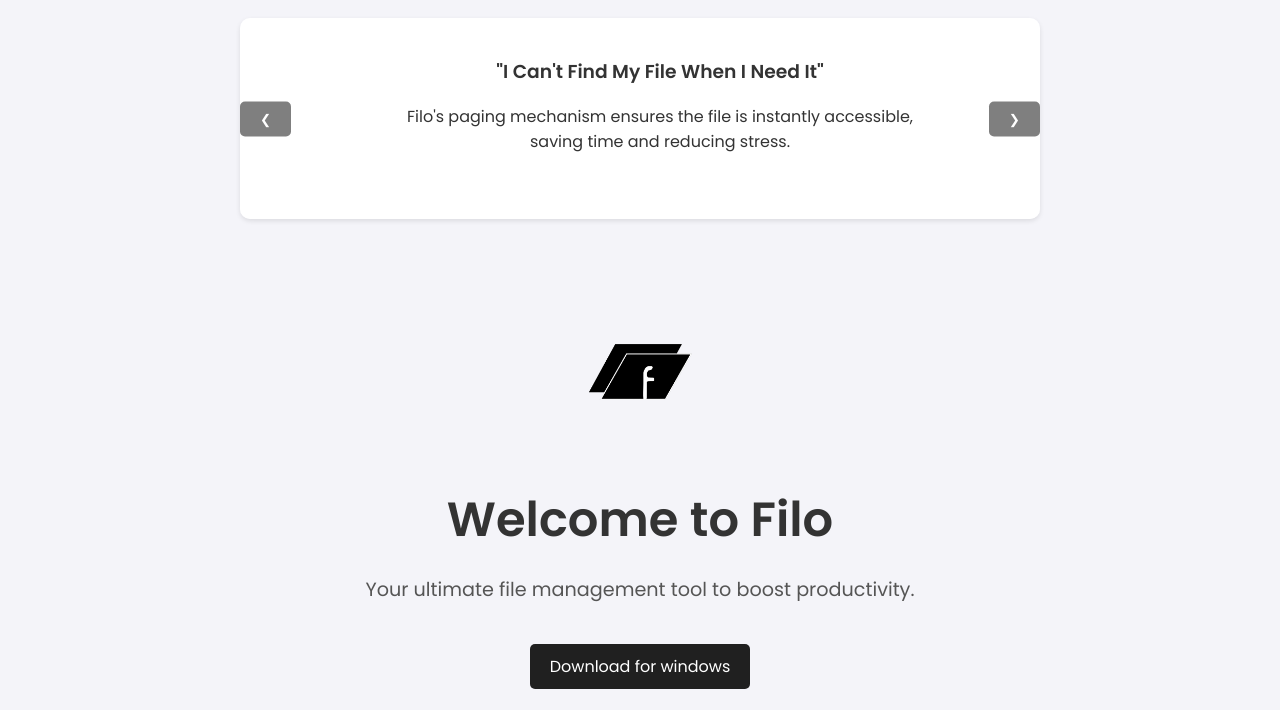
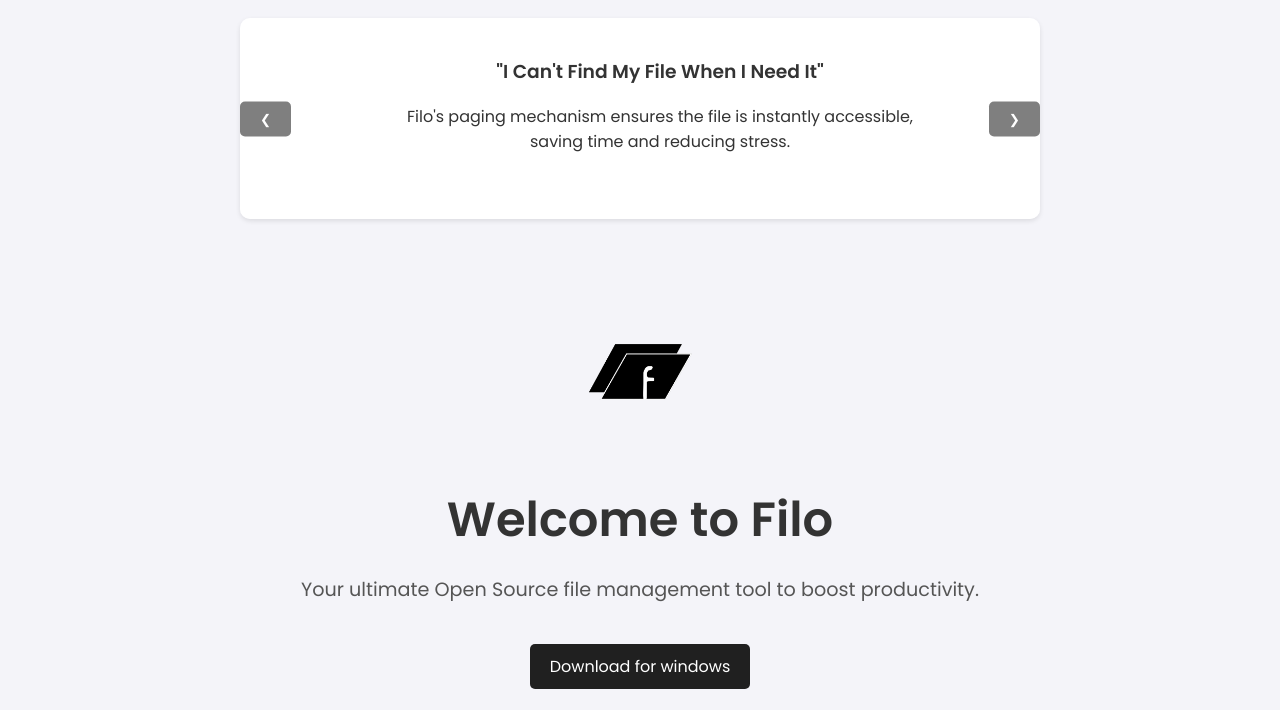
Before and after one commit to AmanVerma0047/Filo.site, a plain HTML site: page index.html in a window 1280 px wide. Shown: the part 90-800 px from the top of the page. Drawn offline with Linux system fonts and the light colour scheme.

Commit message:
added "open source"

```diff
--- a/index.html
+++ b/index.html
@@ -200,7 +200,7 @@
         <section class="hero" id="home">
             <img src="press kit/3.png" style="height: 128px; width: 128px;">
             <h1>Welcome to Filo</h1>
-            <p>Your ultimate file management tool to boost productivity.</p>
+            <p>Your ultimate Open Source file management tool to boost productivity.</p>
             <a href="https://github.com/AmanVerma0047/Filo/raw/main/Filo-v0.1.4-windows-setup.exe" download>Download for windows</a>
         </section>
 
```
